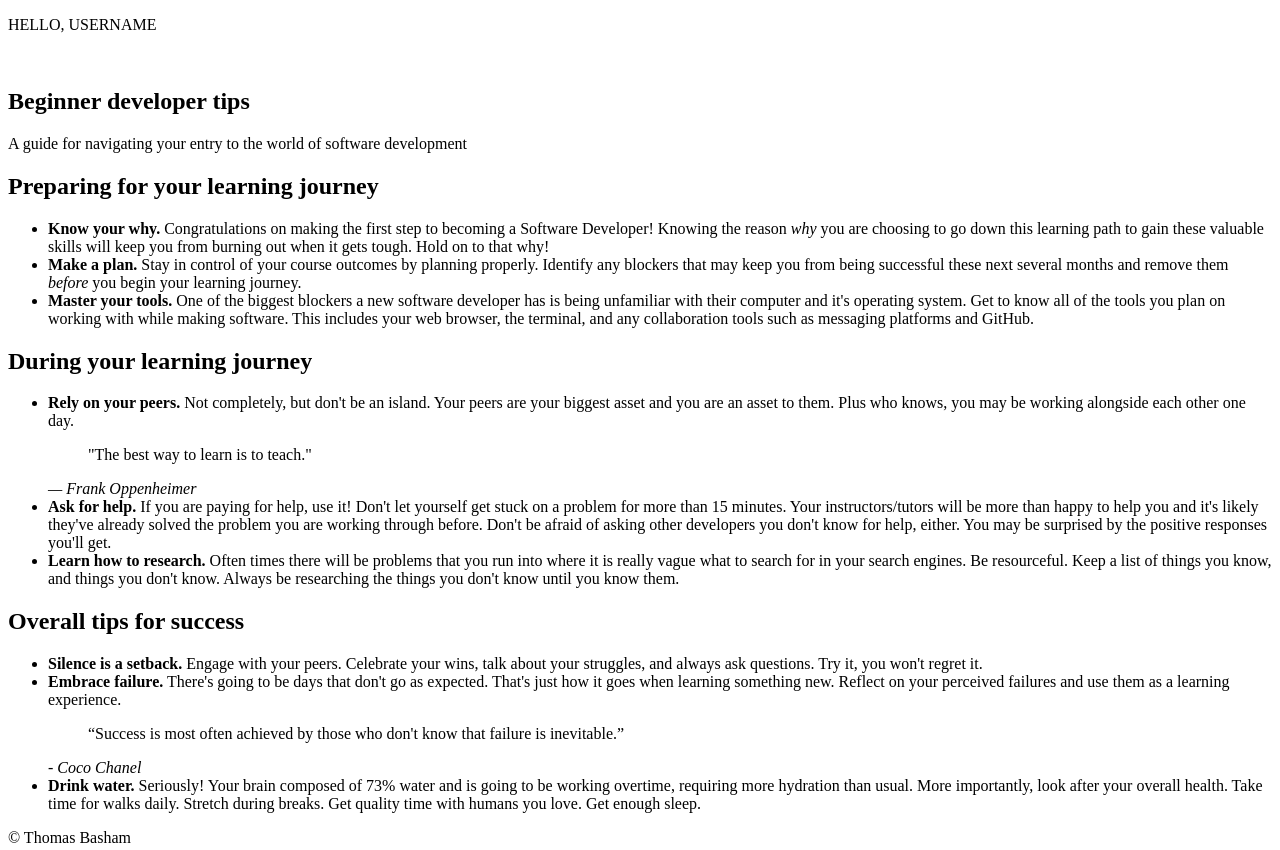
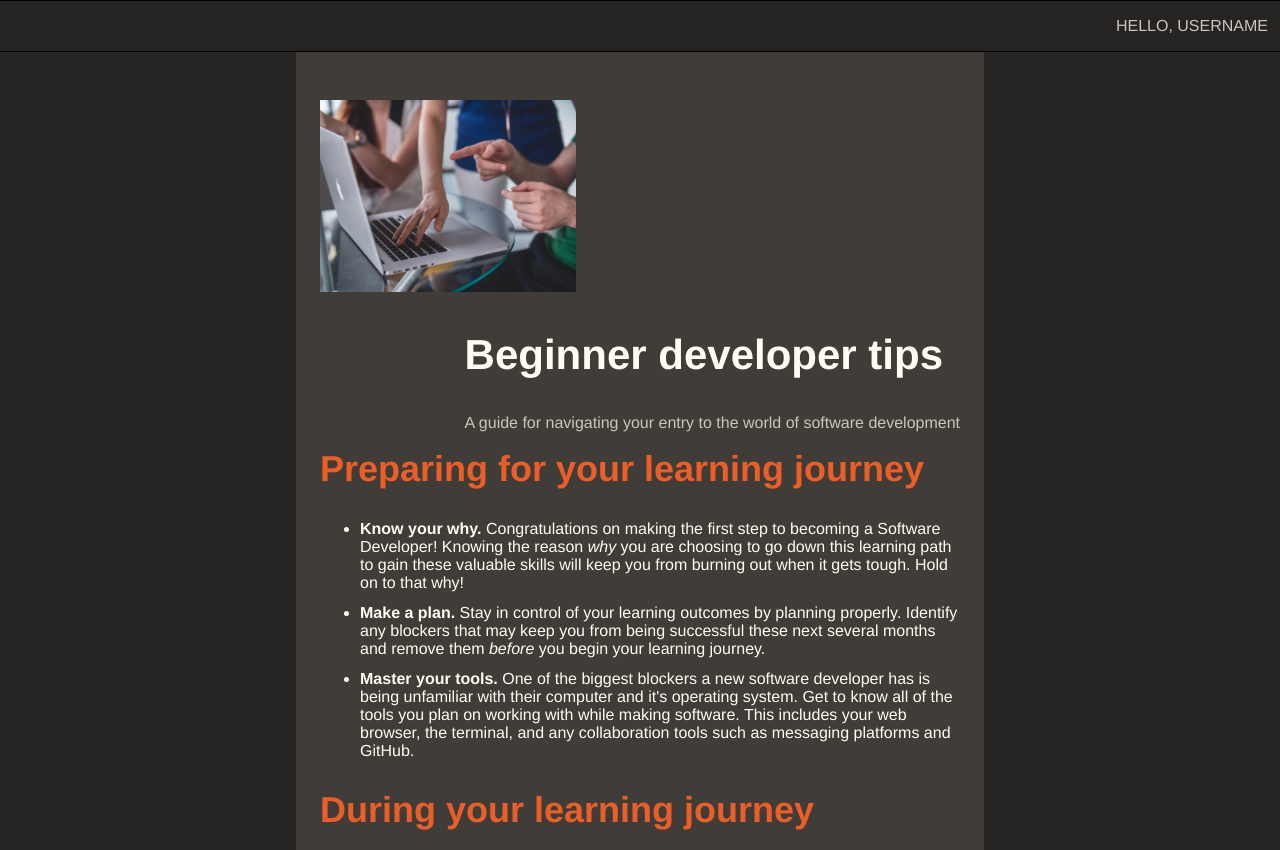
Before and after one commit to Thomas-Basham/code-102-project, a plain HTML site: page index.html in a window 1280 px wide. Shown: the top 850 px of the page. Drawn offline with Linux system fonts and the light colour scheme.

Commit message:
updated image src, linked stylesheet

```diff
--- a/index.html
+++ b/index.html
@@ -4,15 +4,19 @@
     <meta charset="UTF-8" />
     <meta name="viewport" content="width=device-width, initial-scale=1.0" />
     <title>Beginner developer tips</title>
+    <link rel="stylesheet" href="css/style.css" />
   </head>
   <body>
     <header>
       <p>HELLO, USERNAME</p>
     </header>
     <main>
-      <section>
-        <img src="" alt="" />
-        <div>
+      <section id="intro-section">
+        <img
+          src="images/unsplash-computer-class.jpg"
+          alt="Person touching and pointing at a MacBook Pro"
+        />
+        <div id="heading-text-container">
           <h1>Beginner developer tips</h1>
           <p>
             A guide for navigating your entry to the world of software
@@ -31,7 +35,7 @@
             tough. Hold on to that why!
           </li>
           <li>
-            <strong>Make a plan.</strong> Stay in control of your course
+            <strong>Make a plan.</strong> Stay in control of your learning
             outcomes by planning properly. Identify any blockers that may keep
             you from being successful these next several months and remove them
             <em>before</em> you begin your learning journey.
@@ -91,7 +95,7 @@
               “Success is most often achieved by those who don't know that
               failure is inevitable.”
             </blockquote>
-            <cite> - Coco Chanel </cite>
+            <cite> — Coco Chanel </cite>
           </li>
           <li>
             <strong>Drink water.</strong> Seriously! Your brain composed of 73%
```
